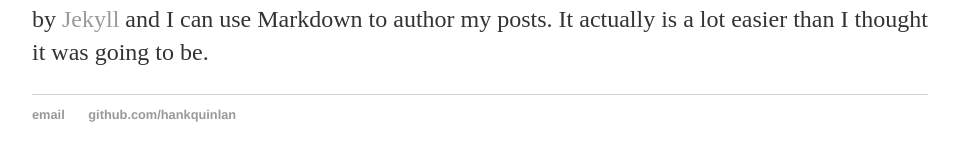
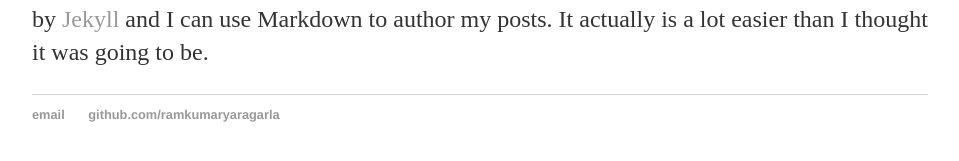
Before and after one commit to RamkumarYaragarla/worko, a Jekyll site: the page built from _posts/2017-11-24-ramkumar-firstpost-launched.md, in a window 1280 px wide. Shown: the part 286-447 px from the top of the page, without its empty margins (160-1119 px from the left). Built offline with Jekyll 4.4.1, drawn with Linux system fonts in a browser that asks for light colours.

Commit message:
Update default.html

```diff
--- a/_layouts/default.html
+++ b/_layouts/default.html
@@ -22,7 +22,7 @@
 			<footer>
 	    		<ul>
 	        		<li><a href="mailto:ramkry@gmail.com">email</a></li>
-	        		<li><a href="https://github.com/ramkumaryaragarla">github.com/hankquinlan</a></li>
+	        		<li><a href="https://github.com/ramkumaryaragarla">github.com/ramkumaryaragarla</a></li>
 				</ul>
 			</footer>
 		</body>
```
